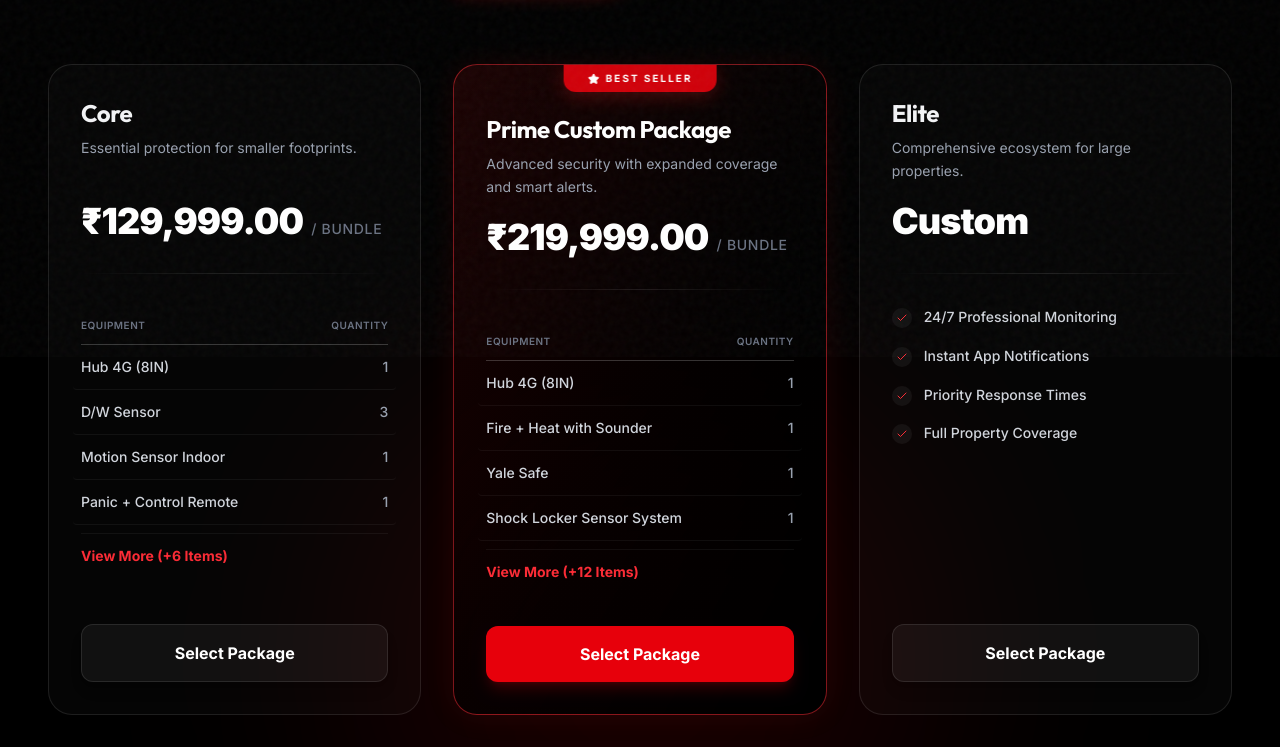
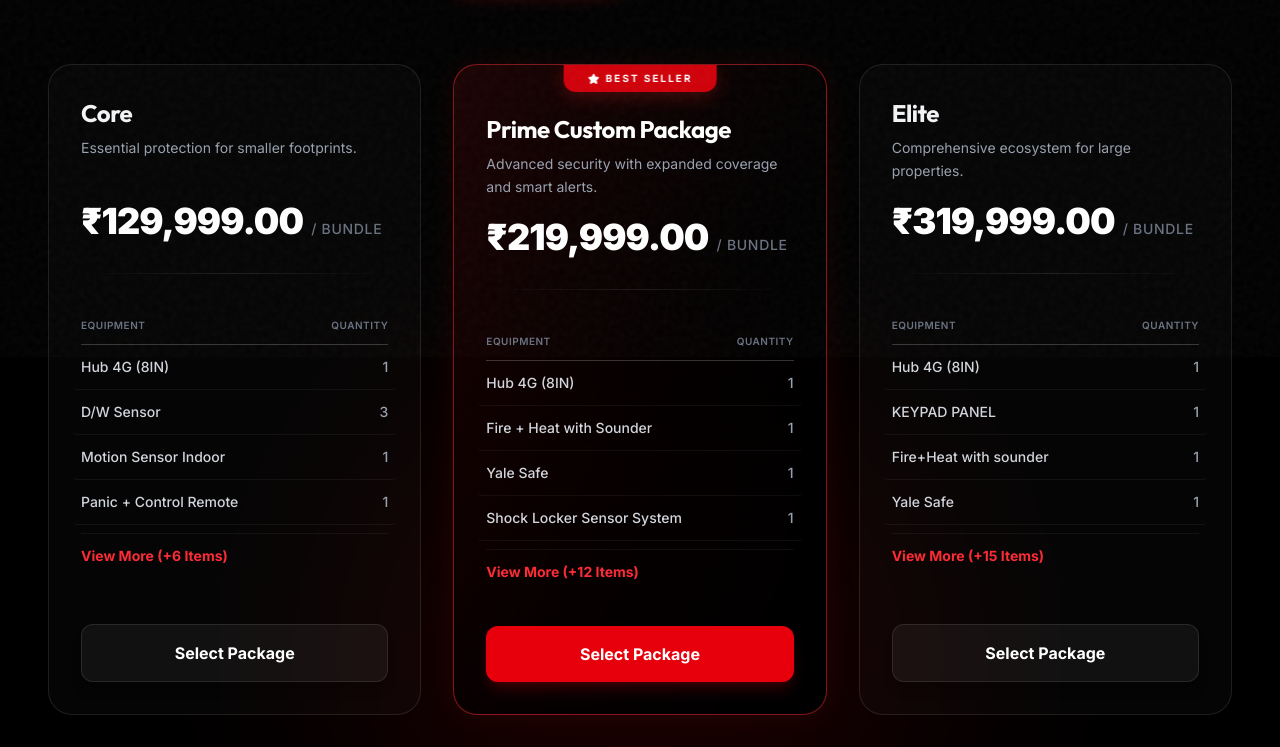
Before and after one commit to stararcglobalsolutions-max/star, a Next.js app: page /monitoring-packages in a window 1280 px wide. Shown: the part 443-1190 px from the top of the page. Built offline with nearby package versions, Linux system fonts and the light colour scheme.

Commit message:
feat: update Elite package details and price based on screenshot

```diff
--- a/src/app/monitoring-packages/page.tsx
+++ b/src/app/monitoring-packages/page.tsx
@@ -58,7 +58,37 @@ const ajaxPackages = [
     ],
     features: []
   },
-  { name: "Elite", popular: false, desc: "Comprehensive ecosystem for large properties.", price: "Custom", features: ["24/7 Professional Monitoring", "Instant App Notifications", "Priority Response Times", "Full Property Coverage"] },
+  {
+    name: "Elite",
+    popular: false,
+    desc: "Comprehensive ecosystem for large properties.",
+    price: "₹319,999.00",
+    isTableLayout: true,
+    equipment: [
+      { name: "Hub 4G (8IN)", qty: 1 },
+      { name: "KEYPAD PANEL", qty: 1 },
+      { name: "Fire+Heat with sounder", qty: 1 },
+      { name: "Yale Safe", qty: 1 },
+      { name: "Panic + Control Remote", qty: 1 },
+      { name: "Shock Locker Sensor system", qty: 1 },
+      { name: "Seiren Outdoor", qty: 1 },
+      { name: "D/W Sensor", qty: 3 },
+      { name: "Motion Seneor Indoor", qty: 1 },
+      { name: "Panic + Control Remote", qty: 1 },
+      { name: "Camera", qty: 4 },
+      { name: "Seiren Indoor", qty: 1 },
+      { name: "Yale Door lock KYRA Pro", qty: 1 }
+    ],
+    details: [
+      { label: "TOTAL EQ", value: "18" },
+      { label: "Monitoring cost", value: "24 Months" },
+      { label: "STARARC", value: "Integration 10%" },
+      { label: "Sales", value: "Delear/RM" },
+      { label: "Installation cost", value: "Technician" },
+      { label: "Total Quote", value: "Eq + Install." }
+    ],
+    features: []
+  },
   { name: "Prestige", popular: false, desc: "Total integration with automation and maximum security.", price: "Custom", features: ["24/7 Professional Monitoring", "Instant App Notifications", "Priority Response Times", "Smart Home Integration"] },
   { name: "Private", popular: false, desc: "Custom bespoke architecture for highly sensitive environments.", price: "Custom", features: ["Bespoke Architecture", "Dedicated Security Team", "Advanced Encryption", "On-site Server"] },
 ];
```
